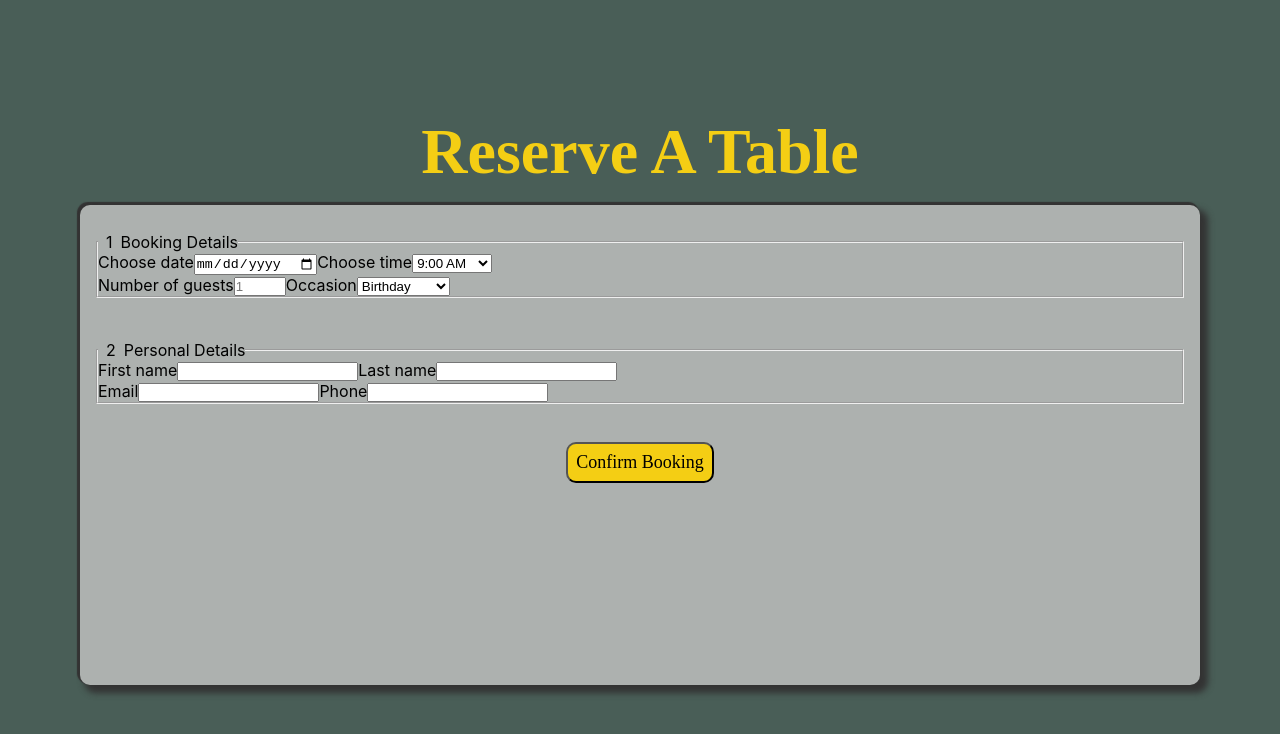
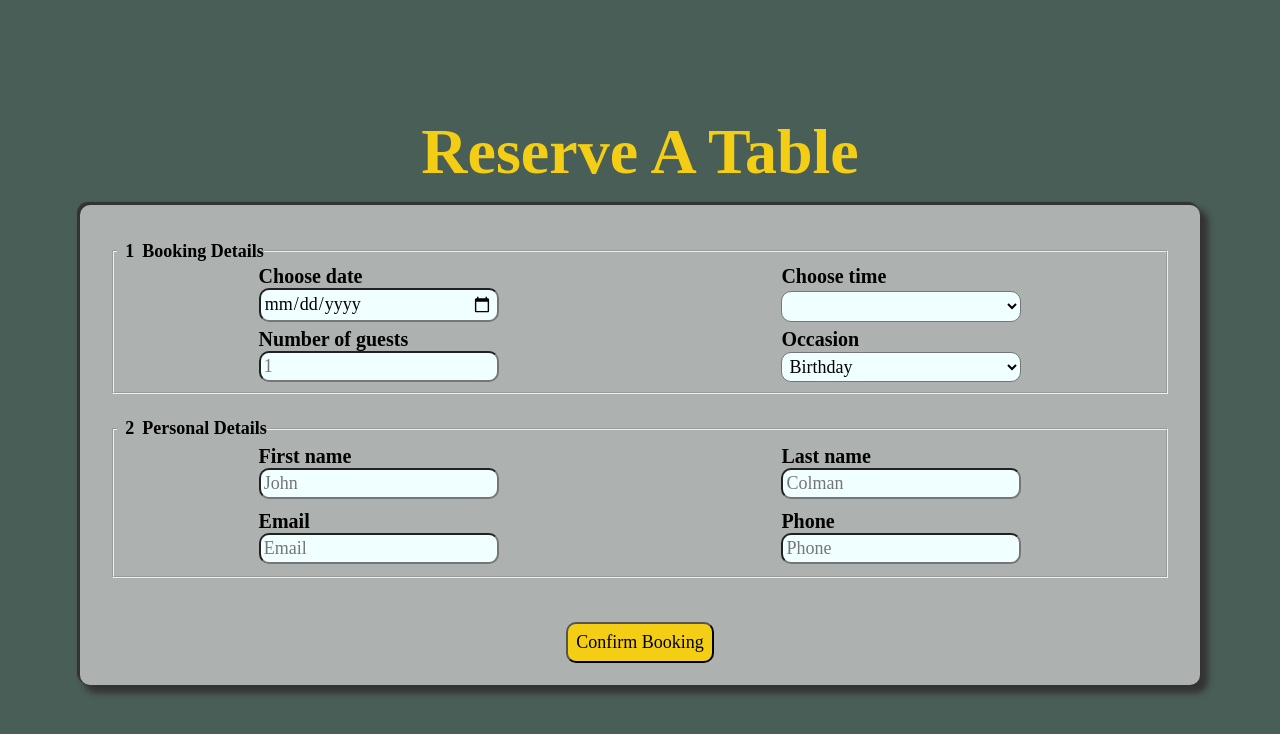
Before and after one commit to pawan-7218/LITTLE-LEMON, a React (Create React App) app: page /reservation in a window 1280 px wide. Shown: the top 734 px of the page. Built offline with nearby package versions, Linux system fonts and the light colour scheme; a web font is replaced by a local one.

Commit message:
booking-table feature

```diff
--- a/src/App.js
+++ b/src/App.js
@@ -4,6 +4,7 @@ import './App.css';
 import Homepage from './pages/Homepage';
 import About from "./pages/About";
 import BookingPage from "./pages/BookingPage";
+import ConfirmedBooking from "./pages/ConfirmedBooking";
 function App() {
   return (
     <BrowserRouter>
@@ -12,6 +13,7 @@ function App() {
         <Route index path="/" element={<Homepage />} />
         <Route  path="about" element={<About />} />
         <Route  path="reservation" element={<BookingPage/>} />
+        <Route  path="confirmedbooking" element={<ConfirmedBooking/>} />
 
 
     </Routes>
--- /dev/null
+++ b/src/api/api.js
@@ -0,0 +1,29 @@
+export const seededRandom = function (seed) {
+    var m = 2 ** 35 - 31;
+    var a = 185852;
+    var s = seed % m;
+    return function () {
+      return (s = (s * a) % m) / m;
+    };
+  };
+
+  export const fetchAPI = function (date) {
+    let id = 1;
+    let result = [];
+    let random = seededRandom(date.getDate());
+
+    for (let i = 17; i <= 23; i++) {
+      if (random() < 0.5) {
+        result.push({ id: `${id++}`, value: i + ':00' });
+      }
+      if (random() < 0.5) {
+        result.push({ id: `${id++}`, value: i + ':30' });
+      }
+    }
+
+    return result;
+  };
+
+  export const submitAPI = function (formData) {
+    return true;
+  };
--- a/src/components/BookingForm.css
+++ b/src/components/BookingForm.css
@@ -10,6 +10,7 @@
 .bookingform{
     display: grid;
      max-width: 100%;
+     padding: 1rem;
       gap: 20px ;
       grid-template-columns: repeat(3,1fr);
       grid-template-rows: 40% 40% 20% ;
@@ -18,13 +19,95 @@
 .item1{
     grid-column: 1/4;
     grid-row:1/2 ;
+    display: flex;
+    flex-direction: column;
+    justify-content: space-evenly;
+    height: auto;
+    padding: 0.2rem;
 }
+
 .item2{
     grid-column: 1/4;
     grid-row:2/3 ;
+    display: flex;
+    flex-direction: column;
+    justify-content: space-around;
+    height: 10rem;
+    padding: 0.2rem;
+}
+legend{
+    font-family: "'Karla' serif";
+    font-weight: bold;
+    font-size: 18px;
+    color: black;
 }
 .item3{
     grid-column: 2/3;
     display: flex;
     justify-content: center;
 }
+input{
+    width: 15rem;
+    padding: .2rem;
+    background-color: azure;
+    font-family: "'Karla' serif";
+    font-weight: medium;
+    font-size: 18px;
+    color: black;
+    border-radius: 10px;
+
+
+}
+label{
+    font-family: "'Karla' serif";
+    font-weight: bold;
+    font-size: 20px;
+    color: black;
+    margin-right: 1rem;
+
+}
+select{
+    width: 15rem;
+    padding: .2rem;
+    background-color: azure;
+    font-family: "'Karla' serif";
+    font-weight: medium;
+    font-size: 18px;
+    color: black;
+    border-radius: 10px;
+}
+.formgroup{
+    display: flex;
+    flex-direction: row;
+}
+.formgroup label{
+width: 100%;
+}
+.item1 div{
+    display: flex;
+    flex-direction: row;
+    justify-content: space-around;
+    margin-bottom: .2rem;
+}
+.item1 div div{
+    display: flex;
+    flex-direction: column;
+    justify-content: space-between;
+    align-items:flex-start;
+    text-align: left;
+
+}
+.item2 div{
+    display: flex;
+    flex-direction: row;
+    justify-content: space-around;
+    margin-bottom: .2rem;
+}
+.item2 div div{
+    display: flex;
+    flex-direction: column;
+    justify-content: space-between;
+    align-items:flex-start;
+    text-align: left;
+
+}
--- a/src/components/BookingForm.js
+++ b/src/components/BookingForm.js
@@ -1,58 +1,96 @@
-import React, { useState } from 'react'
+import React, { useState,useEffect } from 'react'
 import './BookingForm.css'
 import Button from './Button'
-const BookingForm = () => {
-const [selectedTime,setSelectedTime] = useState('')
-const [availableTimes, setAvailaibleTimes] = useState([
-    '9:00 AM', '10:00 AM', '11:00 AM', '12:00 PM', '1:00 PM', '2:00 PM', '3:00 PM', '4:00 PM'
-])
+
+
+const BookingForm = ({dispatch , submitForm,availableTimes}) => {
+
+
+const [inputs , setInputs] = useState({})
+
+useEffect(() => { dispatch({ date: inputs.resDate}); }, [dispatch,inputs.resDate]);
+
+const handleChange = (event)=>{
+  const name = event.target.name;
+  const value = event.target.value;
+  setInputs(values => ({...values, [name]: value}))
+}
+
+const handleSubmit = async(event)=>{
+  event.preventDefault()
+submitForm(inputs);
+  form_reset();
+
+}
+const form_reset = () => {
+  setInputs({});
+}
+
   return (
     <div className='formcontainer'>
 
-        <form className='bookingform'>
+        <form className='bookingform' onSubmit={handleSubmit} method='post'>
             <fieldset className='item1'>
                 <legend> <span style={{borderRadius:'50%', marginRight:'.5rem' , marginLeft:'.5rem' , borderColor:'black'}}>1</span>Booking Details</legend>
             <div>
-            <label htmlFor="res-date">Choose date</label>
-    <input type="date" id="res-date" />
-    <label htmlFor="res-time">Choose time</label>
-    <select id="res-time ">
-      {availableTimes.map((time)=>(
-        <option key={time}>{time}</option>
+              <div className='formgroup'> <label htmlFor="res-date">Choose date</label>
+    <input type="date" name='resDate' value={inputs.resDate} onChange={handleChange}  id="res-date" /></div>
+           <div  className='formgroup'>
+           <label htmlFor="res-time">Choose time</label>
+    <select id="res-time " name='resTime' value={inputs.resTime} onChange={handleChange}>
+      {console.log(availableTimes)}
+      {
+      availableTimes.map((time)=>(
+        <option key={time.id}>{time.value}</option>
       ))}
     </select>
+           </div>
+
             </div>
 
             <div>
-            <label htmlFor="guests">Number of guests</label>
-    <input type="number" placeholder={1} min={1} max={10} id="guests" />
-    <label htmlFor="occasion">Occasion</label>
-    <select id="occasion">
+              <div  className='formgroup'>
+              <label htmlFor="guests">Number of guests</label>
+    <input type="number" name='guests' value={inputs.guests} onChange={handleChange} placeholder={1} min={1} max={10} id="guests" />
+              </div>
+           <div  className='formgroup'>
+           <label htmlFor="occasion">Occasion</label>
+    <select id="occasion" name='occasion' value={inputs.occasion} onChange={handleChange}>
       <option>Birthday</option>
       <option>Anniversary</option>
     </select>
+           </div>
+
             </div>
 
             </fieldset>
             <fieldset className='item2'>
                 <legend> <span style={{borderRadius:'50%', marginRight:'.5rem' , marginLeft:'.5rem' , borderColor:'black'}}>2</span>Personal Details</legend>
                 <div>
-                <label htmlFor='firstname'>First name</label>
-                <input type='text' id='firstname'/>
+                  <div className='formgroup'><label htmlFor='firstname'>First name</label>
+                <input type='text' name='firstName' value={inputs.firstName} onChange={handleChange} placeholder='John' id='firstname'/></div>
+                <div className='formgroup'>
                 <label htmlFor='lastname'>Last name</label>
-                <input type='text' id='lastname'/>
+                <input type='text' name='lastName' value={inputs.lastName} onChange={handleChange} placeholder='Colman' id='lastname'/>
+                </div>
+
                 </div>
                 <div>
-                <label htmlFor='useremail'>Email</label>
-                <input type='email' id='useremail'/>
+                  <div className='formgroup'>
+                  <label htmlFor='useremail'>Email</label>
+                <input type='email' name='email' value={inputs.email} onChange={handleChange}  id='useremail' placeholder='Email'/>
+                  </div>
+                <div className='formgroup'>
                 <label htmlFor='number'>Phone</label>
-                <input type='number' id='number'/>
+                <input type='number' name='phone' value={inputs.phone} onChange={handleChange} id='number' placeholder='Phone'/>
+                </div>
+
                 </div>
 
 
             </fieldset>
 
-    <div className='item3'><Button innerText='Confirm Booking'/></div>
+    <div className='item3'><Button type='submit' innerText='Confirm Booking'/></div>
   </form>
   </div>
   )
--- a/src/components/Button.js
+++ b/src/components/Button.js
@@ -1,8 +1,10 @@
 import React from 'react'
 import './Button.css'
+import {useNavigate } from 'react-router-dom'
 const Button = (props) => {
+  const navigate = useNavigate();
   return (
-<button type='submit'>
+<button type='submit' onClick={()=>navigate(props.path)}>
 {props.innerText}
 </button>
   )
--- a/src/components/Hero-Section.js
+++ b/src/components/Hero-Section.js
@@ -14,7 +14,7 @@ const HeroSection = () => {
       <p className={styles.para} style={pa.font}>Lorem ipsum dolor sit amet, consectetur adipiscing elit.
        Sed do eiusmod tempor incididunt ut labore et dolore magna aliqua.
        Ut enim ad minim veniam.</p>
-      <Button innerText="Book A Table"/>
+      <Button path='/reservation' innerText="Book A Table"/>
     </div>
     <div>
       <img src={restra} alt="Restaurant" />
--- a/src/components/MyComponent.module.css
+++ b/src/components/MyComponent.module.css
@@ -185,3 +185,8 @@ grid-row: 1/2;
 color: #F4CE14;
 margin-bottom: 1rem;
 }
+.bookingpage main{
+  display: flex;
+  flex-direction: column;
+  align-items: center;
+}
--- a/src/pages/BookingPage.js
+++ b/src/pages/BookingPage.js
@@ -1,11 +1,45 @@
-import React from 'react'
+import React ,{useReducer} from 'react'
+import { useNavigate } from 'react-router-dom'
 import styles from '../components/MyComponent.module.css'
 import BookingForm from '../components/BookingForm'
+import {fetchAPI, submitAPI } from '../api/api'
+
+const initializeTimes = () => {
+  const today = new Date();
+  const initTimes = fetchAPI(today);
+
+  return initTimes;
+}
+
+const updateTimes = (state, action) => {
+  let day = new Date(action.date);
+  state = fetchAPI(day);
+
+  return state;
+};
+
 const BookingPage = () => {
+
+  const [availableTimes , dispatch] = useReducer(updateTimes , [{ id: '1', value: '09:00' },
+  { id: '2', value: '09:30' },
+  { id: '3', value: '10:00' }],initializeTimes  )
+console.log(availableTimes)
+const navigate = useNavigate();
+
+const submitForm = (formData) => {
+  const response = submitAPI(formData);
+  if (response) navigate("/confirmedbooking");
+};
+
+
+
   return (
     <div className={styles.bookingpage}>
-        <h1>Reserve A Table</h1>
-        <BookingForm/>
+      <main>
+      <h1>Reserve A Table</h1>
+        <BookingForm dispatch={dispatch} submitForm={submitForm} availableTimes={availableTimes}/>
+      </main>
+
     </div>
   )
 }
--- /dev/null
+++ b/src/pages/ConfirmedBooking.js
@@ -0,0 +1,13 @@
+import React from 'react'
+
+const ConfirmedBooking = () => {
+  return (
+    <div>
+        <h1>
+            Congratulations!! Booking Confirmed.
+        </h1>
+    </div>
+  )
+}
+
+export default ConfirmedBooking
```
